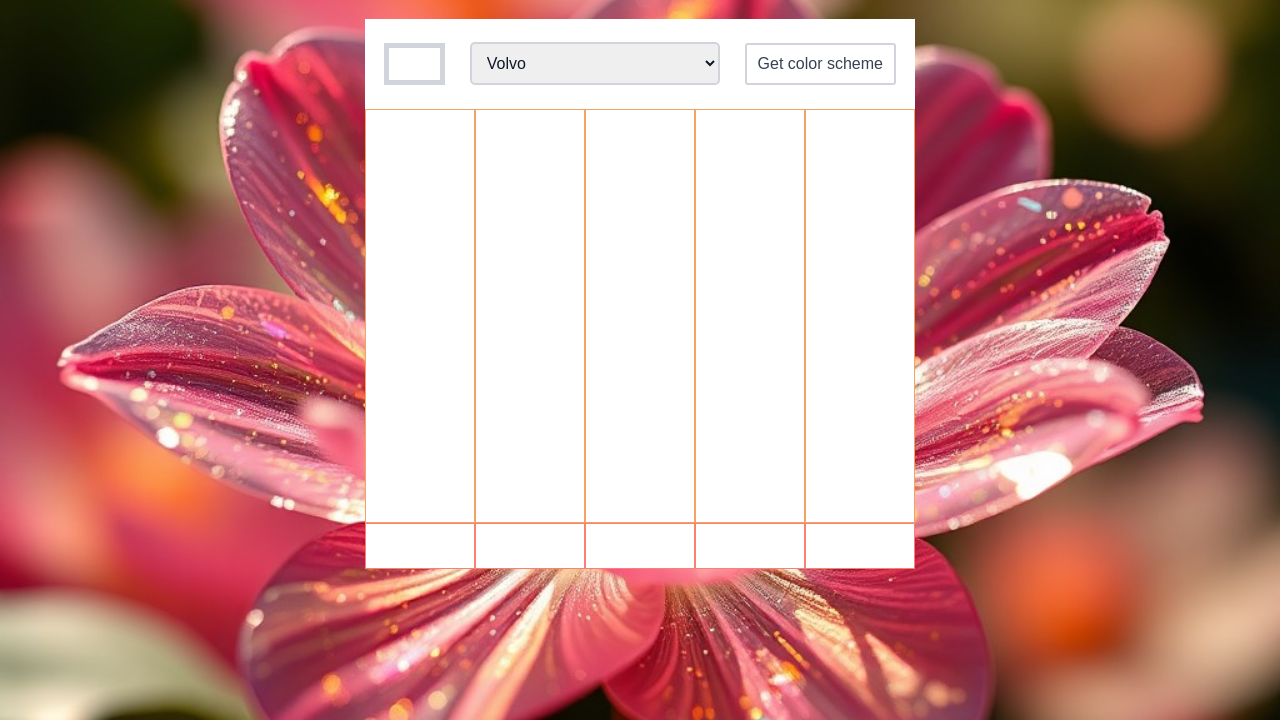
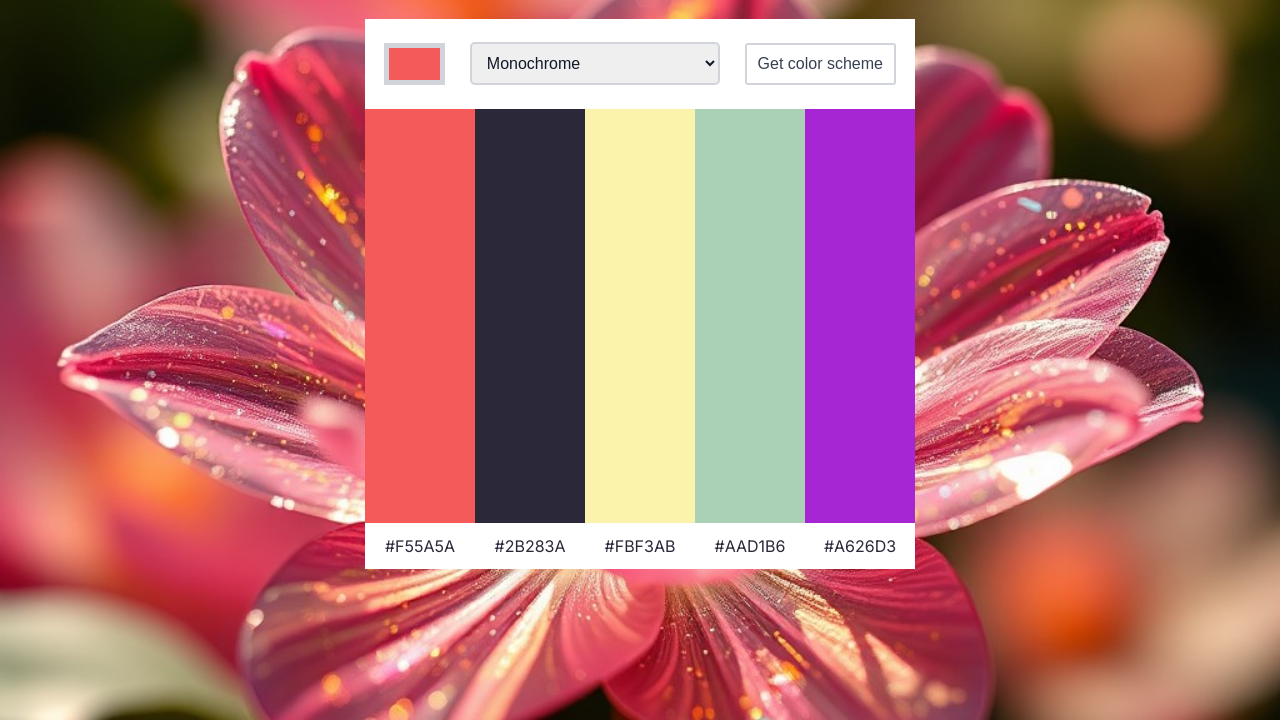
Before and after one commit to ChathurikaDissanayaka/working-with-apis, a website built with Vite: page urls-rest-and-blogspace/color-scheme-generator/index.html in a window 1280 px wide. Shown: the part 80-800 px from the top of the page. Built offline with nearby package versions, Linux system fonts and the light colour scheme.

Commit message:
Add changes

```diff
--- a/urls-rest-and-blogspace/color-scheme-generator/index.css
+++ b/urls-rest-and-blogspace/color-scheme-generator/index.css
@@ -14,6 +14,7 @@ body{
     background-image: url(img/bg.jpeg);
     background-repeat: no-repeat;
     background-size: cover;
+    font-family: "Inter", sans-serif;
 }
 
 .container{
@@ -40,6 +41,7 @@ h1{
     width: 61px;
     height: 42px;
     border: 5px solid #D1D5DB;
+    background-color: #F55A5A;
 }
 
 select{
@@ -49,6 +51,7 @@ select{
     width: 250px;
     border-radius: 5px;
     border: 2px solid #D1D5DB;
+    cursor: pointer;
 }
 
 button{
@@ -61,7 +64,7 @@ button{
 }
 
 button:hover{
-    background-color: #bbbbbb;
+    background-color: #D1D5DB;
 }
 
 .colors{
@@ -71,11 +74,34 @@ button:hover{
 .color{
     height: 414px;
     width: 110px;
-    border: 1px solid sandybrown;
+}
+
+.color-1{
+    background-color: #F55A5A;
+}
+
+.color-2{
+    background-color: #2B283A;
+}
+
+.color-3{
+    background-color: #FBF3AB;
+}
+
+.color-4{
+    background-color: #AAD1B6;
+}
+
+.color-5{
+    background-color: #A626D3;
 }
 
 .color-code{
     height: 46px;
     width: 110px;
-    border: 1px solid salmon;
+    display: flex;
+    color: #2B283A;
+    align-items: center;
+    justify-content: center;
+    background-color: #FFFFFF;
 }
--- a/urls-rest-and-blogspace/color-scheme-generator/index.html
+++ b/urls-rest-and-blogspace/color-scheme-generator/index.html
@@ -7,6 +7,9 @@
     <title>Color Scheme Generator</title>
     <link rel="preconnect" href="https://fonts.googleapis.com">
     <link rel="preconnect" href="https://fonts.gstatic.com" crossorigin>
+    <link
+        href="https://fonts.googleapis.com/css2?family=Inter:ital,opsz,wght@0,14..32,100..900;1,14..32,100..900&display=swap"
+        rel="stylesheet">
     <link href="https://fonts.googleapis.com/css2?family=Pacifico&display=swap" rel="stylesheet">
     <link rel="stylesheet" href="index.css">
 </head>
@@ -19,11 +22,14 @@
     <section class="form">
         <div class="seed-color"></div>
         <div>
-            <select name="cars" id="cars">
-                <option value="volvo" selected>Volvo</option>
-                <option value="saab">Saab</option>
-                <option value="mercedes">Mercedes</option>
-                <option value="audi">Audi</option>
+            <select name="seed-colors" id="seed-colors">
+                <option value="monochrome" selected>Monochrome</option>
+                <option value="monochrome-dark">Monochrome-dark</option>
+                <option value="monochrome-light">Monochrome-light</option>
+                <option value="analogic">Analogic</option>
+                <option value="complement">Complement</option>
+                <option value="analogic-complement">Analogic-complement</option>
+                <option value="triad">Triad</option>
             </select>
         </div>
         <form action="">
@@ -34,23 +40,23 @@
     <section class="colors">
         <div class="color-1">
             <div class="color"></div>
-            <div class="color-code"></div>
+            <div class="color-code">#F55A5A</div>
         </div>
         <div class="color-2">
             <div class="color"></div>
-            <div class="color-code"></div>
+            <div class="color-code">#2B283A</div>
         </div>
         <div class="color-3">
             <div class="color"></div>
-            <div class="color-code"></div>
+            <div class="color-code">#FBF3AB</div>
         </div>
         <div class="color-4">
             <div class="color"></div>
-            <div class="color-code"></div>
+            <div class="color-code">#AAD1B6</div>
         </div>
         <div class="color-5">
             <div class="color"></div>
-            <div class="color-code"></div>
+            <div class="color-code">#A626D3</div>
         </div>
     </section>
 </main>
```
